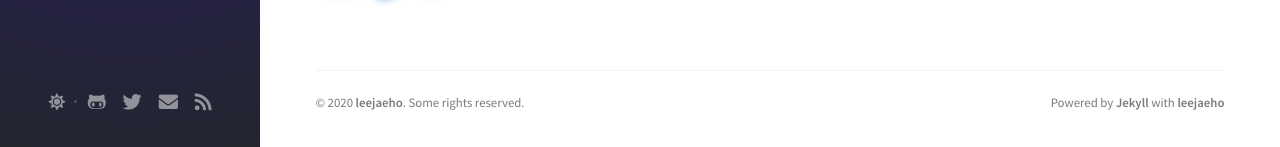
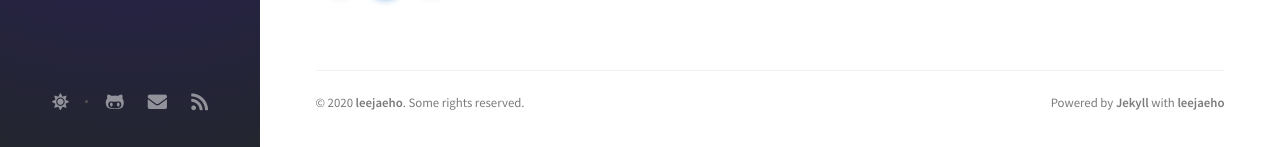
Before and after one commit to jaeho-lee104/old-jaeho-lee104-page, a Jekyll site: the page built from index.html, in a window 1280 px wide and 981 px high. Shown: the part 831-978 px from the top of the window. Built offline with Jekyll 4.4.1, drawn with Linux system fonts in a browser that asks for light colours; nearby versions of some CDN libraries; the list of posts is cut into pages by our own code; comment, search, counter and statistics services are not loaded.

Commit message:
remove twitter

```diff
--- a/_data/contact.yml
+++ b/_data/contact.yml
@@ -7,9 +7,9 @@
 -
   type: github
   icon: 'fab fa-github-alt'
--
-  type: twitter
-  icon: 'fab fa-twitter'
+# -
+#   type: twitter
+#   icon: 'fab fa-twitter'
 -
   type: email
   icon: 'fas fa-envelope'
```
